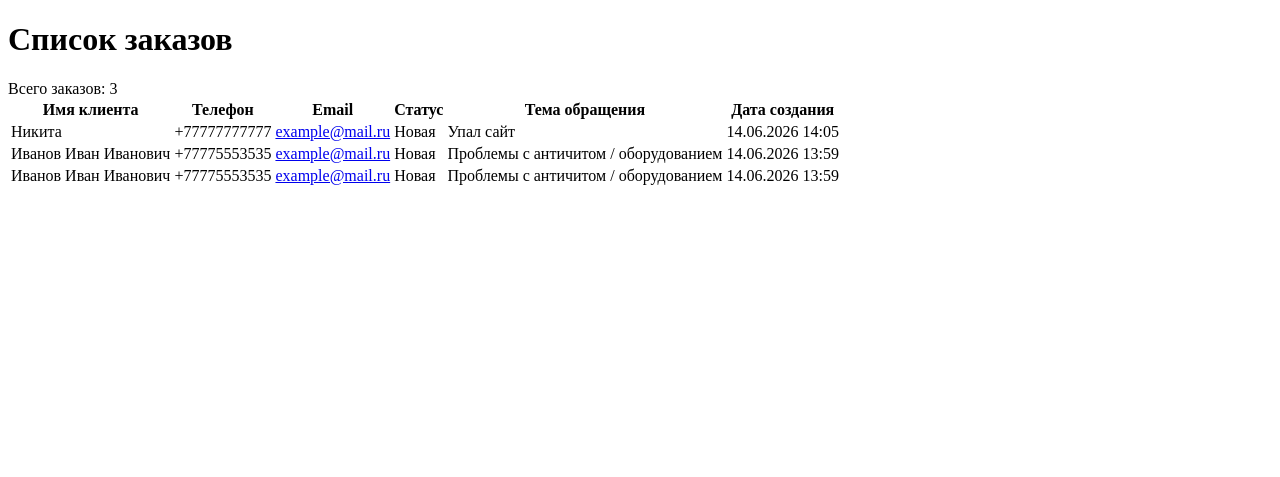
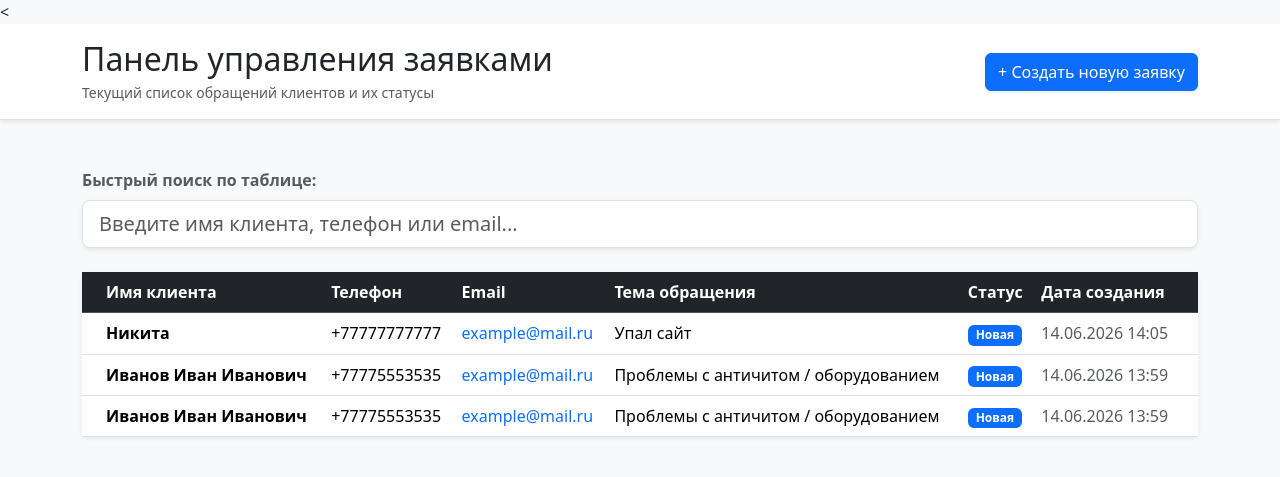
Before and after one commit to 1RMAsik/test_django_project, a Django app: page /requests/ in a window 1280 px wide. Shown: the top 477 px of the page. Run offline with Django 5.2, Linux system fonts and the light colour scheme; data comes from the database, SQL or seed files in the repository; both versions use the stored data as it was after the commit.

Commit message:
feat: реализована форма создания и frontend доработки

```diff
--- a/templates/orders/request_list.html
+++ b/templates/orders/request_list.html
@@ -3,64 +3,128 @@
 <head>
     <meta charset="UTF-8">
     <meta name="viewport" content="width=device-width, initial-scale=1.0">
-    <title>Список заявок</title>
-    <link href="https://cdn.jsdelivr.net/npm/bootstrap@5.3.2/dist/css/bootstrap.min.css">
+    <meta name="robots" content="noindex, nofollow"> <
+    <title>Панель управления: Список входящих заявок клиентов</title>
+    <meta name="description" content="Управление и мониторинг входящих заявок клиентов. Просмотр статусов, тем обращений и контактных данных в режиме реального времени.">
+    <link href="https://cdn.jsdelivr.net/npm/bootstrap@5.3.2/dist/css/bootstrap.min.css" rel="stylesheet">
 </head>
 <body class="bg-light">
 
-    <div class="container mt-5">
-        <div class="d-flex justify-content-between align-items-center mb-4">
-            <h1 class="h2 text-dark">Список заказов</h1>
-            <span class="badge bg-secondary">Всего заказов: {{ requests.count }}</span>
+    <header class="bg-white border-bottom py-3 mb-5 shadow-sm">
+        <div class="container d-flex flex-column flex-md-row justify-content-between align-items-md-center gap-3">
+            <div>
+                <h1 class="h2 text-dark mb-1">Панель управления заявками</h1>
+                <p class="text-muted small mb-0">Текущий список обращений клиентов и их статусы</p>
+            </div>
+            <div>
+                <a href="{% url 'request_create' %}" class="btn btn-primary shadow-sm">+ Создать новую заявку</a>
             </div>
         </div>
+    </header>
 
-    <div class="card shadow-sm">
+    <main class="container">
+
+        {% if messages %}
+            {% for message in messages %}
+                <div class="alert alert-success alert-dismissible fade show shadow-sm" role="alert">
+                    {{ message }}
+                    <button type="button" class="btn-close" data-bs-dismiss="alert" aria-label="Close"></button>
+                </div>
+            {% endfor %}
+        {% endif %}
+
+        <section aria-labelledby="table-heading">
+            <h2 id="table-heading" class="visually-hidden">Таблица фильтрации заявок</h2>
+
+            <div class="mb-4">
+                <label for="tableSearch" class="form-label text-muted fw-semibold">Быстрый поиск по таблице:</label>
+                <input type="text" id="tableSearch" class="form-control form-control-lg shadow-sm"
+                       placeholder="Введите имя клиента, телефон или email...">
+            </div>
+
+            <div class="card shadow-sm border-0 mb-5">
                 <div class="card-body p-0">
                     <div class="table-responsive">
-                <table class="table table-hover align-middle mb-0">
+                        <table class="table table-hover align-middle mb-0" id="requestsTable">
                             <thead class="table-dark">
                                 <tr>
                                     <th scope="col" class="ps-4">Имя клиента</th>
-                            <th scope="col" class="ps-4">Телефон</th>
-                            <th scope="col" class="ps-4">Email</th>
-                            <th scope="col" class="ps-4">Статус</th>
-                            <th scope="col" class="ps-4">Тема обращения</th>
-                            <th scope="col" class="ps-4">Дата создания</th>
+                                    <th scope="col">Телефон</th>
+                                    <th scope="col">Email</th>
+                                    <th scope="col">Тема обращения</th>
+                                    <th scope="col">Статус</th>
+                                    <th scope="col" class="pe-4">Дата создания</th>
                                 </tr>
                             </thead>
                             <tbody>
                                 {% for request in requests %}
-                            <tr>
+                                <tr class="request-row"
+                                    data-name="{{ request.client_name|lower }}"
+                                    data-phone="{{ request.phone|lower }}"
+                                    data-email="{{ request.email|lower }}">
                                     <td class="ps-4 fw-bold">{{ request.client_name }}</td>
                                     <td>{{ request.phone }}</td>
                                     <td>
                                         <a href="mailto:{{ request.email }}" class="text-decoration-none">{{ request.email }}</a>
                                     </td>
+                                    <td>{{ request.subject }}</td>
                                     <td>
                                         {% if request.status == 'new' %}
-                                        <span class="badge bg-danger">Новая</span>
+                                            <span class="badge bg-primary">Новая</span>
                                         {% elif request.status == 'in_progress' %}
                                             <span class="badge bg-warning text-dark">В работе</span>
                                         {% elif request.status == 'completed' %}
                                             <span class="badge bg-success">Выполнена</span>
                                         {% endif %}
                                     </td>
-                                <td>{{ request.subject }}</td>
                                     <td class="pe-4 text-muted">{{ request.created_at|date:"d.m.Y H:i" }}</td>
                                 </tr>
                                 {% empty %}
-                            <tr>
+                                <tr id="emptyRow">
                                     <td colspan="6" class="text-center py-4 text-muted">
                                         Заявки пока отсутствуют.
                                     </td>
                                 </tr>
                                 {% endfor %}
+
+                                <tr id="noResultsRow" style="display: none;">
+                                    <td colspan="6" class="text-center py-4 text-muted">
+                                        Совпадений не найдено.
+                                    </td>
+                                </tr>
                             </tbody>
                         </table>
                     </div>
                 </div>
             </div>
+        </section>
+    </main>
+
+    <script>
+        document.getElementById('tableSearch').addEventListener('input', function (e) {
+            const query = e.target.value.toLowerCase().trim();
+            const rows = document.querySelectorAll('.request-row');
+            let hasResults = false;
+
+            rows.forEach(row => {
+                const name = row.getAttribute('data-name');
+                const phone = row.getAttribute('data-phone');
+                const email = row.getAttribute('data-email');
+
+                if (name.includes(query) || phone.includes(query) || email.includes(query)) {
+                    row.style.display = '';
+                    hasResults = true;
+                } else {
+                    row.style.display = 'none';
+                }
+            });
+
+            const noResultsRow = document.getElementById('noResultsRow');
+            if (noResultsRow) {
+                noResultsRow.style.display = (!hasResults && rows.length > 0) ? '' : 'none';
+            }
+        });
+    </script>
     <script src="https://cdn.jsdelivr.net/npm/bootstrap@5.3.2/dist/js/bootstrap.bundle.min.js"></script>
 </body>
 </html>
--- a/testovoe_app/urls.py
+++ b/testovoe_app/urls.py
@@ -1,6 +1,7 @@
 from django.urls import path
-from .views import RequestListView
+from .views import RequestListView, RequestCreateView
 
 urlpatterns = [
-    path('requests/', RequestListView.as_view(), name='request-list'),
+    path('requests/', RequestListView.as_view(), name='request_list'),
+    path('requests/create/', RequestCreateView.as_view(), name='request_create'),
 ]
--- a/testovoe_app/views.py
+++ b/testovoe_app/views.py
@@ -1,7 +1,17 @@
-from django.views.generic import ListView
+from django.views.generic import ListView, CreateView
+from django.urls import reverse_lazy
+from django.contrib.messages.views import SuccessMessageMixin
 from .models import Request
+from .forms import  RequestCreateForm
 
 class RequestListView(ListView):
     model = Request
     context_object_name = 'requests'
     template_name = 'orders/request_list.html'
+
+class RequestCreateView(SuccessMessageMixin, CreateView):
+    model = Request
+    form_class = RequestCreateForm
+    template_name = 'orders/request_form.html'
+    success_url = reverse_lazy('request_list')
+    success_message = "Заявка успешно создана!"
```
Also changed, not shown: templates/orders/request_form.html (added, +42 -0 lines), testovoe_app/forms.py (+14 -0 lines), db.sqlite3. Lines whose indentation alone changed are shown as unchanged.
